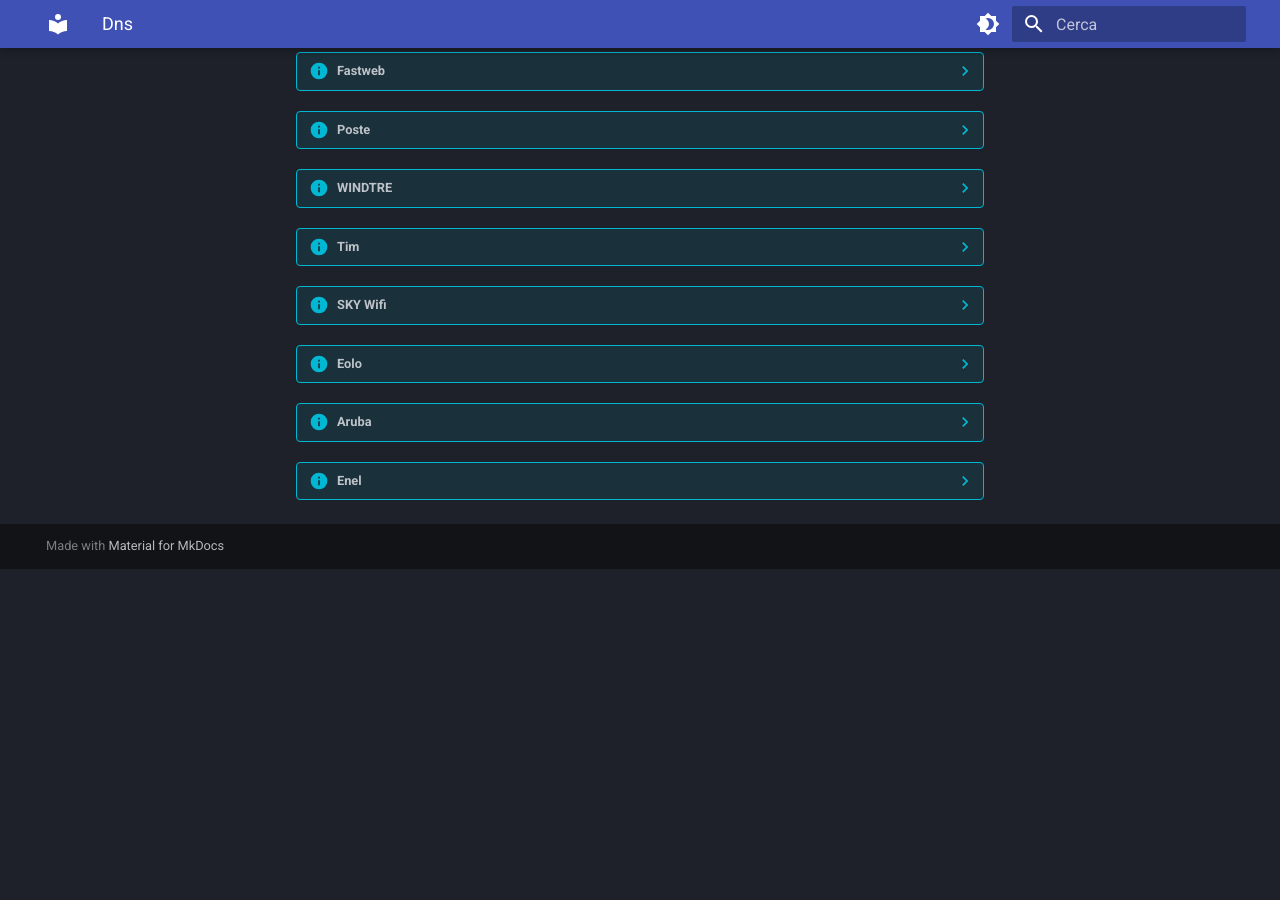
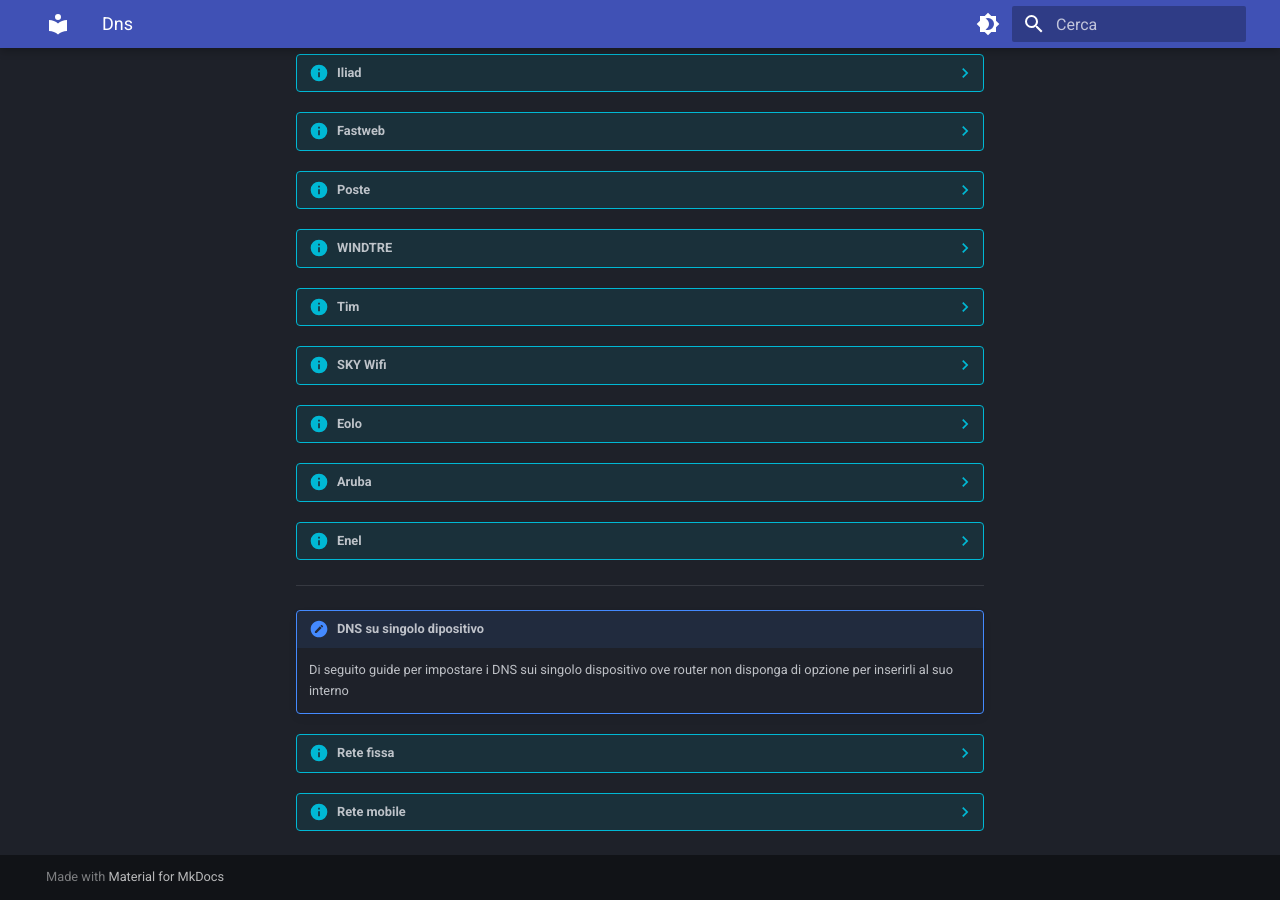
Before and after one commit to campipaolo/Mandrakodi-Wiki, an MkDocs documentation site: the page built from docs/guide/dns.md, in a window 1280 px wide and 900 px high, scrolled down 1030 px. Built offline with MkDocs 1.6.1 and Material for MkDocs 9.7.7, drawn with Linux system fonts in a browser that asks for light colours; before the commit the page ends 1599 px from its top, so only the background shows below that; some of the changed lines change nothing that is shown; some of the changed text lies outside the part shown.

Commit message:
dns
dns page

```diff
--- a/docs/guide/dns.md
+++ b/docs/guide/dns.md
@@ -1,8 +1,8 @@
-[Tornaa alle guide](../tutorials.md){.md-button .md-button--primary} [Torna alla Home](../index.md){.md-button .md-button--primary}
+[Tornaa alle guide](../guide/tutorials.md){.md-button .md-button--primary} [Torna alla Home](../index.md){.md-button .md-button--primary}
 
 ------
 
-!!! warning "DNS: imprescindibili!"
+!!! warning "DNS: Obbligatori al giorno d'oggi!"
 ❓ Cosa c'entra con KODI/MANDRAKODI?
 
 La maggior parte dei siti di streaming italiani non ha server in Italia: la magistratura, non potendo chiuderli, chiede a tutti i provider Internet di oscurarli, ossia di cancellare i record dei siti dal loro database
@@ -15,37 +15,35 @@
 ❓ Come posso RISOLVERE?
 Basta cambiare server DNS, impostandone uno che non oscura.
 
-
+------
 
 ??? info "DNS  rete fissa"
     **Elenco DNS**
 
     * Opendns
-      - formato IPV4
+    - formato IPV4
       dns primario: 208.67.222.222
       dns secondario: 208.67.220.220
       - formato IPV6
       dns primario: 2620:119:35::35
       dns secondario: 2620:119:53::53
     * Cloudflare
-      - formato IPV4
+    - formato IPV4
       dns primario: 1.1.1.1
       dns secondario: 1.0.0.1
       - formato IPV6
       dns primario: 2606:4700:4700::1111
       dns secondario: 2606:4700:4700::1001
 
-
 ??? info "DNS  rete mobile"
     **Elenco DNS**
 
     * Opendns
-     dns.opendns.com
+      dns.opendns.com
     * Cloudflare
       1dot1dot1dot1.cloudflare-dns.com
 
-
-
+------
 
 !!! important "Guide per router di rete fissa"
     Di seguito guide per impostare i DNS sui router dei principali Internet Service Provider Italiani
@@ -182,3 +180,58 @@
 
     * Dns non si possono inserire né sul router dell’operatore  né sul singolo dispositivo, poiché non vengono comunque accettati
     * E' possibile solo con router di proprietà
+
+------
+
+!!! important "DNS su singolo dipositivo"
+    Di seguito guide per impostare i DNS sui singolo dispositivo ove router non disponga di opzione per inserirli al suo interno
+
+??? info "Rete fissa"
+    **Rete fissa/AndroiTv/Firestick**
+
+    * Smartphone Android: (passaggi indicativi a seconda versione Android e UI del modello)
+      Impostazioni, rete e internet
+      Selezionare la propria connessione wifi
+      A fianco della connessione premere su icona a forma di ingranaggio (proprietà connessione)
+      In alto a destra premere su icona a forma di matita (modifica impostazioni)
+      Nella sezione “Impostazioni IP” selezionare “IP Statico”
+      Nella sezione “Gateway” inserire ip del proprio router (es. 192.168.1.1)
+      Nella sezione “Lunghezza prefisso rete” inserire “24”
+      Nella sezione “Indirizzo IP” inserire ip diverso da Gateway  (es. 192.168.1.10)
+      Nelle sezioni “DNS 1” e “DNS 2” inserire Dns primario e secondario formato IPV4
+      Eseguire [test dns](https://dnsleaktest.com)
+      Selezionare "Extended test" e attendere, deve segnare ISP con nome dei dns impostati
+    * Android Tv: (passaggi indicativi a seconda versione Android)
+      Impostazioni (icona a forma di ingranaggio in alto a destra)
+      Rete Internet
+      Selezionare la propria connessione wifi
+      Nella sezione “Impostazioni IP”v selezionare “Statico”
+      Nella sezione “Indirizzo IP” inserire ip diverso da quello del proprio router
+      Nella sezione “Gateway” inserire ip del proprio router (es. 192.168.1.1)
+      Nella sezione “Lunghezza prefisso rete” inserire “24”
+      Nelle sezioni “DNS 1” e “DNS 2” inserire Dns primario e secondario formato IPV4
+      Eseguire [test dns](https://dnsleaktest.com)
+      Selezionare "Extended test" e attendere, deve segnare ISP con nome dei dns impostati
+    * Firestick
+      Cliccare  su "Impostazioni"
+      Selezionare "Sistemi"
+      Selezionare "WI-FI"
+      Selezionare la tua rete WI-FI e dimentica la rete WI-FI premendo il pulsante con 3 linee
+      Premere il pulsante di selezione
+      Selezionare la propria rete WI-FI
+      Immettere la psw WI-FI e fare clic su "Avanzate"
+      Inserire ip diverso da quello del proprio router
+      Per il “Gateway” predefinito, inserire ip del proprio router (es. 192.168.1.1)
+      Inserire '24' per 'Lunghezza prefisso di rete' e fare clic su 'Avanti'
+      Nelle sezioni “DNS 1” e “DNS 2” inserire Dns primario e secondario formato IPV4
+      Cliccare su connetti
+      Eseguire [test dns](https://dnsleaktest.com)
+      Selezionare "Extended test" e attendere, deve segnare ISP con nome dei dns impostati
+
+??? info "Rete mobile"
+    **Smartphone/Tablet Android**
+
+    * Impostazioni, rete e internet
+    * Selezionare “DNS Privato”
+    * Selezionare “Nome host del provider DNS Privato”
+    * Inserire DNS per rete mobile
```
